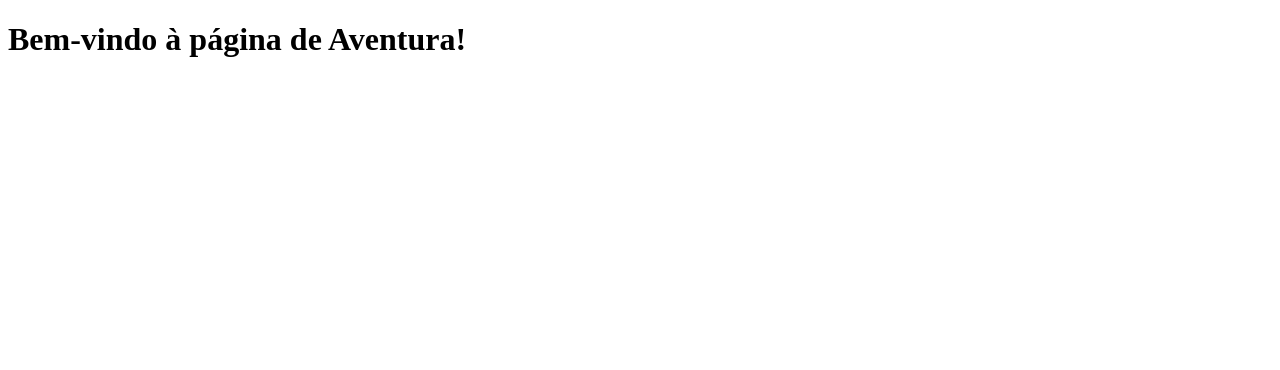
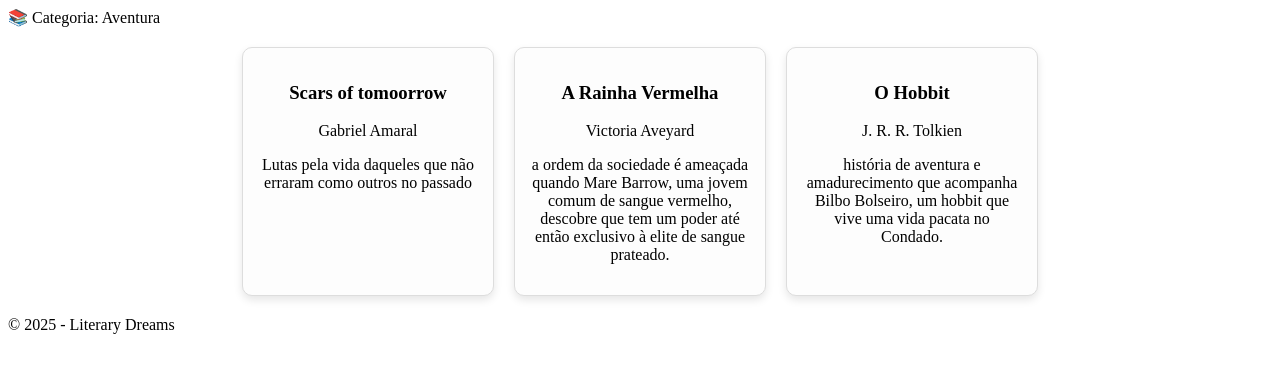
Before and after one commit to gabrielamaral332/Projeto-Desenv.-web, a plain HTML site: page aventura.html in a window 1280 px wide. Drawn offline with Linux system fonts and the light colour scheme.

Commit message:
Update aventura.html

```diff
--- a/aventura.html
+++ b/aventura.html
@@ -1,11 +1,73 @@
 <!DOCTYPE html>
 <html lang="pt">
 <head>
-    <meta charset="UTF-8">
-    <title>Romance</title>
-    <link rel="stylesheet" href="style.css">
+  <meta charset="UTF-8">
+  <title>Romance - Literary Dreams</title>
+  <link rel="stylesheet" href="style.css">
+  <style>
+    .book-container {
+      display: flex;
+      flex-wrap: wrap;
+      gap: 20px;
+      justify-content: center;
+      padding: 20px;
+    }
+
+    .book-card {
+      width: 220px;
+      background-color: #fdfdfd;
+      border: 1px solid #ddd;
+      border-radius: 10px;
+      padding: 15px;
+      box-shadow: 0 4px 8px rgba(0, 0, 0, 0.1);
+      cursor: pointer;
+      transition: transform 0.2s;
+      text-align: center;
+    }
+
+    .book-card:hover {
+      transform: scale(1.03);
+      background-color: #f5f5f5;
+    }
+
+    .book-card a {
+      text-decoration: none;
+      color: inherit;
+      display: block;
+    }
+  </style>
 </head>
 <body>
-    <h1>Bem-vindo à página de Aventura!</h1>
+  <header>📚 Categoria: Aventura</header>
+
+  <main>
+    <div class="book-container">
+      <div class="book-card">
+        <a href="leitura.html?livro=Scars%20Of%20Tomorrow">
+            <h3>Scars of tomoorrow</h3>
+                <p>Gabriel Amaral</p>
+                <p>Lutas pela vida daqueles que não erraram como outros no passado</p>
+        </a>
+      </div>
+
+      <div class="book-card">
+        <a href="leitura.html?livro=A%20Rainha%20Do%20Vermelha">
+            <h3>A Rainha Vermelha</h3>
+            <p>Victoria Aveyard</p>
+            <p>a ordem da sociedade é ameaçada quando Mare Barrow, uma jovem comum de sangue vermelho, descobre que tem um poder até então exclusivo à elite de sangue prateado.</p>
+        </a>
+      </div>
+
+      <div class="book-card">
+        <a href="leitura.html?livro=O%20Hobbit">
+            <h3>O Hobbit</h3>
+                <p>J. R. R. Tolkien</p>
+                <p>história de aventura e amadurecimento que acompanha Bilbo Bolseiro, um hobbit que vive uma vida pacata no Condado.</p>
+        </a>
+      </div>
+    </div>
+  </main>
+
+  <footer>© 2025 - Literary Dreams</footer>
 </body>
 </html>
```
